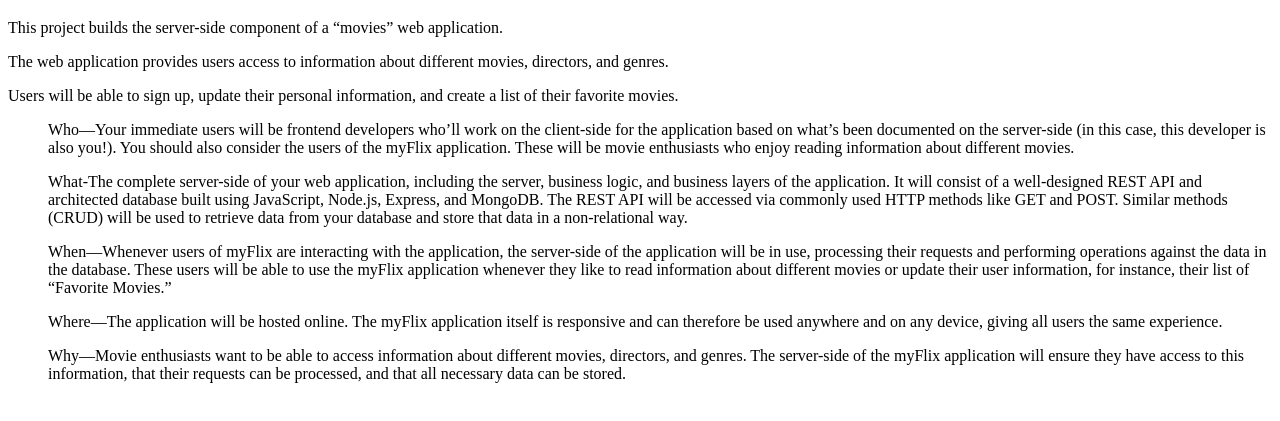
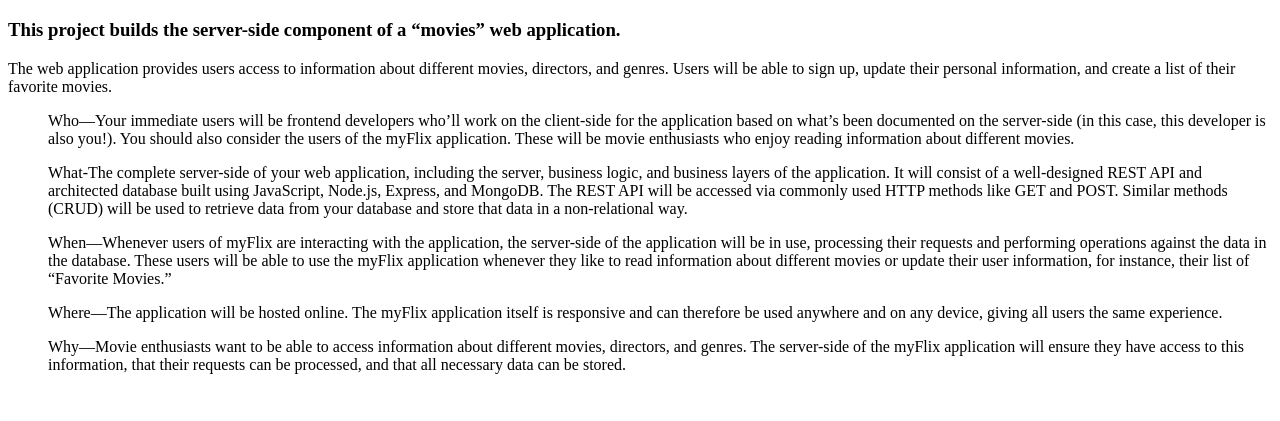
Before and after one commit to AmySikora/movie_api, a plain HTML site: page documentation.html in a window 1280 px wide. Shown: the part 61-482 px from the top of the page. Drawn offline with Linux system fonts and the light colour scheme.

Commit message:
update documentation.html to better describe project

```diff
--- a/documentation.html
+++ b/documentation.html
@@ -7,11 +7,10 @@
 </head>
 <body>
     <h1>Welcome to myFlix API</h1>
-    <p>This project builds the server-side component of a “movies” web application.</p>
-    <p> The web application provides users access to information about different
-        movies, directors, and genres.</p>
-        <p> Users will be able to sign up, update their
-        personal information, and create a list of their favorite movies.</p>
+     <h3>This project builds the server-side component of a “movies” web application.</h3>
+     The web application provides users access to information about different
+     movies, directors, and genres.
+     Users will be able to sign up, update their personal information, and create a list of their favorite movies.
     <ul>Who—Your immediate users will be frontend developers who’ll work on the client-side for the
 application based on what’s been documented on the server-side (in this case, this developer
 is also you!). You should also consider the users of the myFlix application. These will be
```
